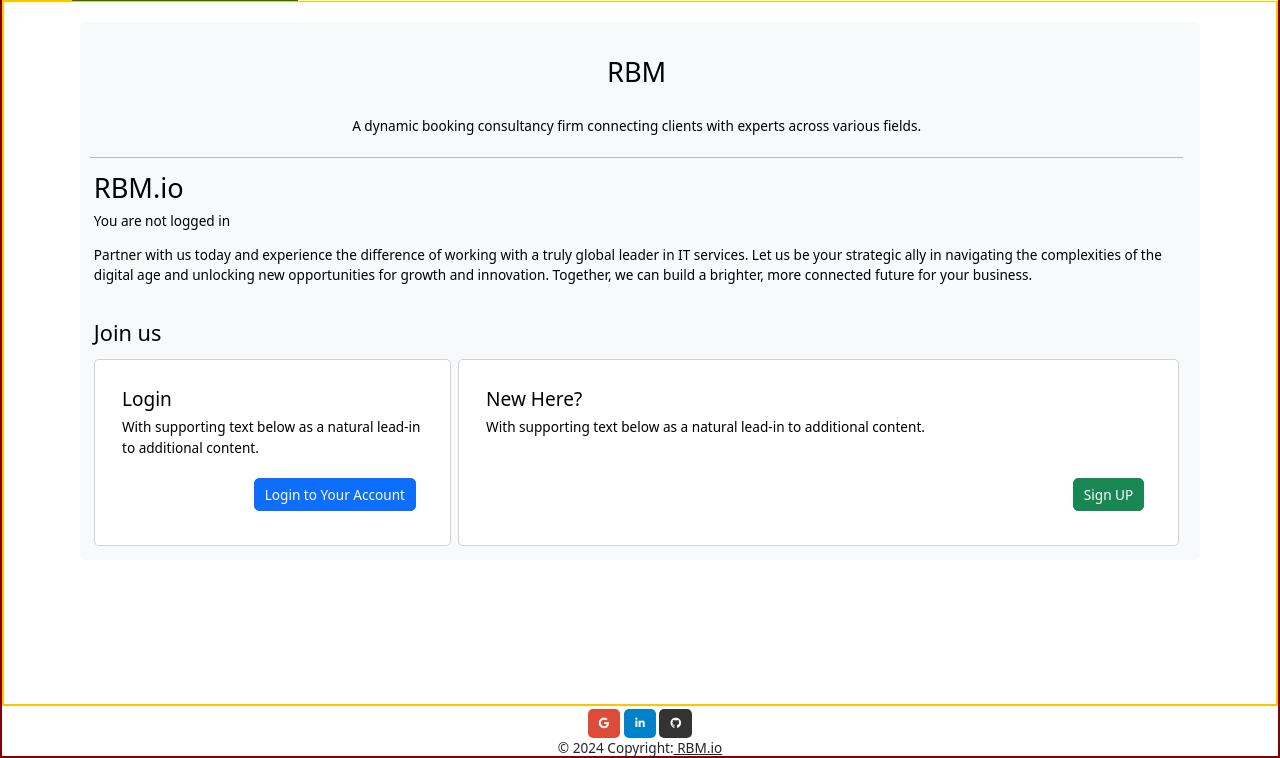
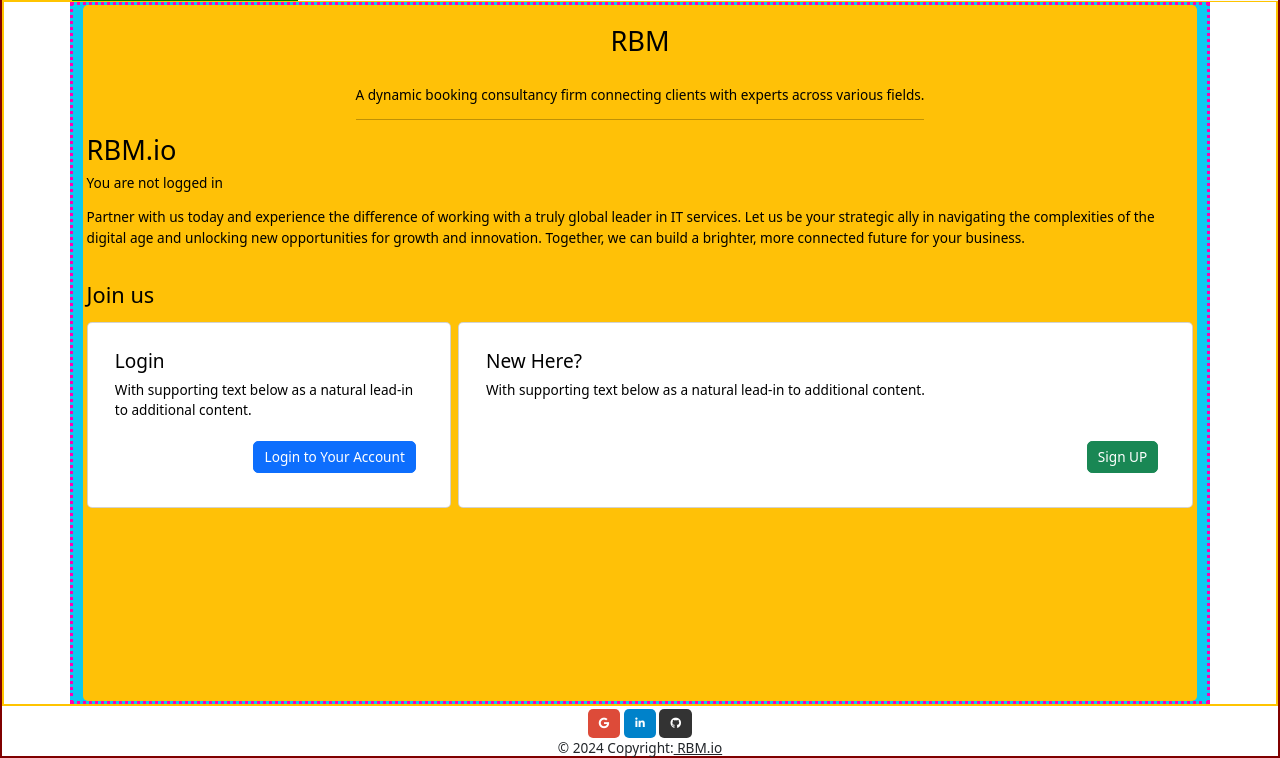
Before and after one commit to Jean7667/RBM_APP, a Django app: page / in a window 1280 px wide. Shown: the part 42-800 px from the top of the page. Run offline with Django 5.2, Linux system fonts and the light colour scheme; some libraries are stand-ins or nearby versions.

Commit message:
modified container xl to be centered on all devices

```diff
--- a/user_app/templates/home.html
+++ b/user_app/templates/home.html
@@ -4,30 +4,29 @@
 {% block content %}
 <!--inside Main content section-->
 
-<div class="container-xl mt-4 d-flex flex-column align-items-center height9">
-  <div class="row p-0 d-flex justify-content-center w-100">
-  <div class="col-lg-12 p-3 d-flex flex-column justify-content-center bg-light opacity-85 text-black rounded-2">
-          <div class="row g-2 w-100">
+<div class="container-xl d-flex flex-column m-0 guidemain  bg-info w-100 h-100">
+  <div class="row p-0 gx-0 d-flex justify-content-center w-100 h-100">
+    <!--Force div to be centered with content-div class-->
+    <div class="col p-0 m-0 d-flex flex-column bg-warning content-div text-black rounded-2 align-items-center">
+      <div class="row g-0 m-0 justify-content-center">
         <div class="col-12 text-center">
           <br>
           <h1>RBM</h1>
           <br>
           <p>A dynamic booking consultancy firm connecting clients with experts across various fields.</p>
-
         </div>
         <hr>
       </div>
 
       {% if user.is_authenticated %}
+      <!--Section when logged in-->
+      <div class="row m-0 w-100 justify-content-center">
 
-              <!--Section when logged in-->
-
-
-                  <div class="row g-3 w-100  guidev">
-                    <div class="col-lg-12 h-auto mb-3 sm-2 pt-5">
+        <div class="col-lg-12 p-2 mb-3 sm-2">
           <h1>Welcome {{ user.username }}, you logged in successfully.</h1>
           <p>News and activities</p>
-                      <div class="row g-3 w-100  guidev">
+          <hr>
+          <div class="row m-0 w-100 justify-content-center">
             <!-- Card 1: Welcome New Experts! -->
             <div class="col-sm-4">
               <div class="card">
@@ -61,12 +60,12 @@
           </div>
           <form method="post" action="{% url 'logout' %}">
             {% csrf_token %}
-                          <button type="submit" class="btn btn-danger">Logout</button>
+            <button type="submit" class="btn btn-danger m-3">Logout</button>
           </form>
+        </div>
       </div>
       {% else %}
       <!--When not logged-->
-              <!--adjust -->
       <div class="row g-2 w-100">
         <div class="col-12 mb-3">
           <h1>RBM.io</h1>
@@ -80,7 +79,7 @@
         <h2>Join us</h2>
         <!--Login card-->
         <div class="col-sm-4">
-                      <div class="card p-3 ">
+          <div class="card p-3">
             <div class="card-body">
               <h3 class="card-title">Login</h3>
               <p class="card-text">With supporting text below as a natural lead-in to additional content.</p>
```
Lines whose indentation alone changed are shown as unchanged.
